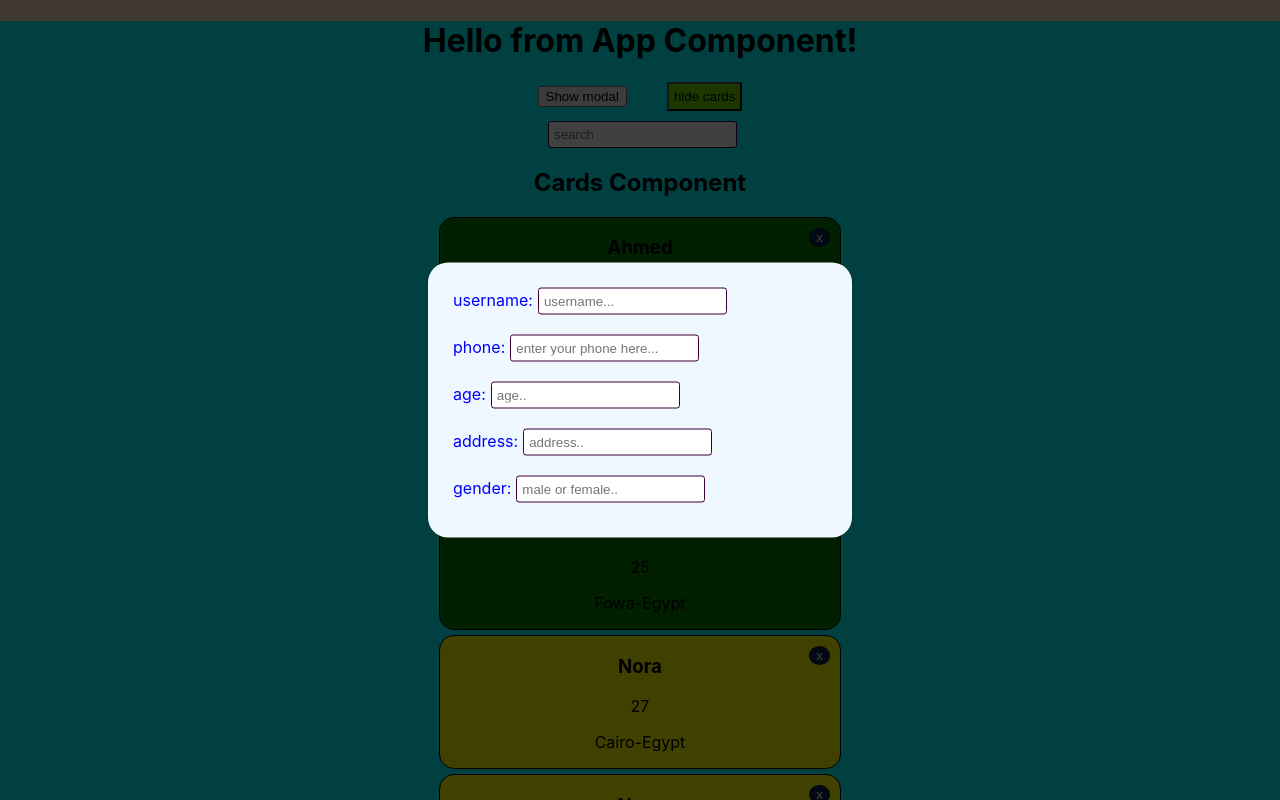
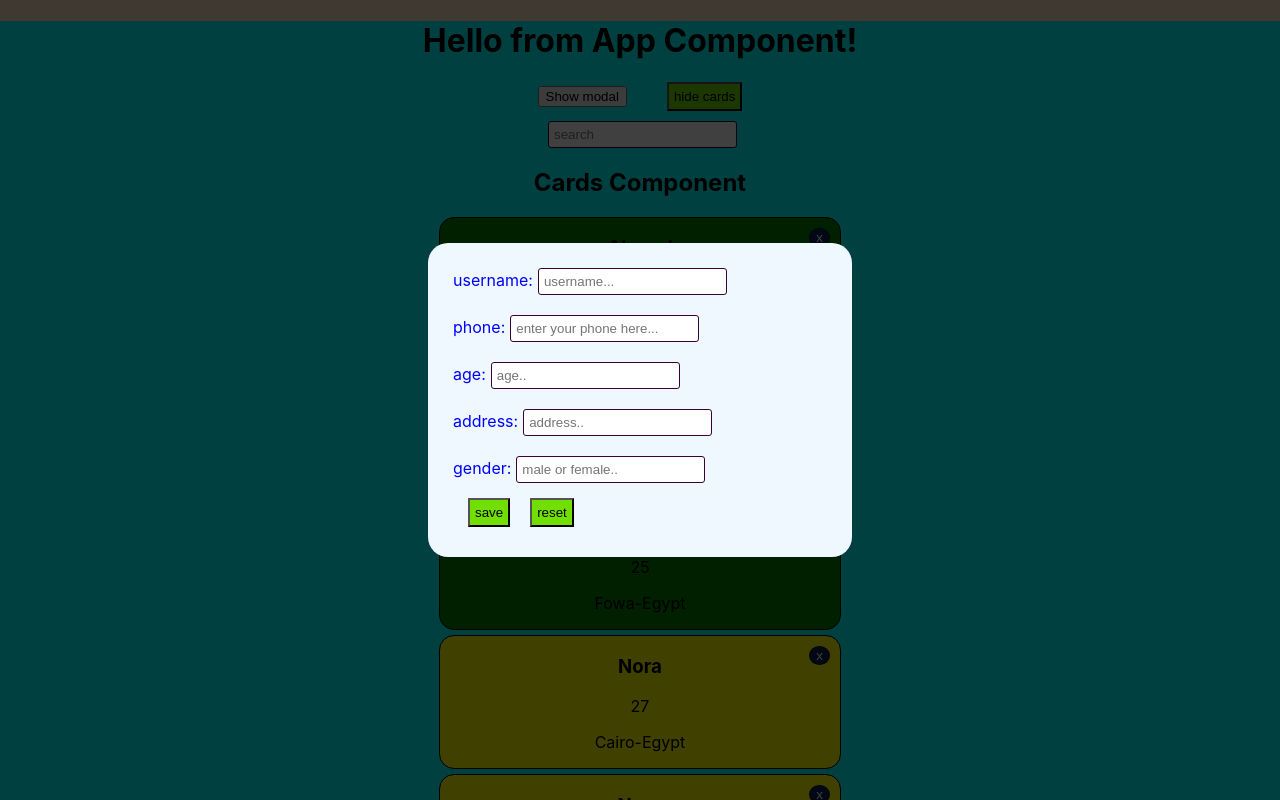
Before and after one commit to AhmedGhobashi/react-01, a React (Create React App) app: page / in a window 1280 px wide. Both pictures are taken after a click on the button "Show modal". Shown: the top 800 px of the page. Built offline with nearby package versions, Linux system fonts and the light colour scheme.

Commit message:
add new user and drilling function new user handler

```diff
--- a/src/App/App.js
+++ b/src/App/App.js
@@ -9,7 +9,7 @@ import Button from '../Components/Layout/Button';
 
 
 
-function App() {
+function App(props) {
 
   // // ### USE REF ### to handle input from the elemnt/form..etc
   // const inputEl = useRef();
@@ -40,7 +40,6 @@ function App() {
       name: "Ahmed",
       age: 25,
       address: "Alex-Egypt",
-      working: false,
       gender: "male",
     },
     {
@@ -48,7 +47,6 @@ function App() {
       name: "Emam",
       age: 26,
       address: "KFS-Egypt",
-      working: true,
       gender: "male",
     },
     {
@@ -56,7 +54,6 @@ function App() {
       name: "Ibrahim",
       age: 25,
       address: "Fowa-Egypt",
-      working: true,
       gender: "male",
     },
     {
@@ -64,7 +61,6 @@ function App() {
       name: "Nora",
       age: 27,
       address: "Cairo-Egypt",
-      working: true,
       gender: "female",
     },
     {
@@ -72,7 +68,6 @@ function App() {
       name: "Noor",
       age: 26,
       address: "Assuit-Egypt",
-      working: false,
       gender: "female",
     },
     {
@@ -80,7 +75,6 @@ function App() {
       name: "Noreen",
       age: 28,
       address: "Cairo-Egypt",
-      working: true,
       gender: "female",
     },
   ]);
@@ -120,10 +114,15 @@ function App() {
     setShowCard(!showCard); // i told him, after clicking, reverse the last showCard state value.
   };
 
-// function Filtering
+  //new user handler (this will listen to the dorm on Adduser component)
+  const newUserHandler = (data)=>{
+    console.log ("data in app component from Adduser component is:",data);
+  }
+
+// function Filtering searching
 const filterNames = (name)=>{
   // console.log(name);
-  setTheNames(name); // the name tract in searchbar coming frim filter component
+  setTheNames(name); // the name track in searchbar coming frim filter component
 }
 
 // Name Filter
@@ -146,7 +145,9 @@ const closeModal = ()=>{
   return (
     <div className="App">
       <h1>Hello from App Component!</h1>
-      <Modal showingModal={showModal}  closingModal= {closeModal} />
+      <Modal showingModal={showModal}  closingModal= {closeModal} newUserHandler = {newUserHandler}>
+        {props.children}
+      </Modal>
       <div>
         <button style={{marginRight: "20px"}} onClick={()=>setShowModal(true)}>Show modal</button>
 
--- /dev/null
+++ b/src/Components/Adduser/Adduser.js
@@ -0,0 +1,114 @@
+import React, {useState} from "react";
+import Form from '../Layout/Form';
+import Button from "../Layout/Button";
+
+
+
+
+
+
+
+
+const Adduser = (props)=>{
+
+    const [input, setInput] = useState ({
+      name: '',
+      age: '',
+      address: '',
+      gender: '',
+    });
+
+
+    const onSubmitHandler = (e) => {
+        console.log (e); // for testing :D
+      e.preventDefault();
+      console.log (input.name, input.age);
+      props.newUserHandler ({
+        id: Math.round (Math.random() * 200),
+        name: input.name,
+        age: input.age,
+        address: input.address,
+        gender: input.gender
+      });
+
+    };
+
+
+    const inputHandler = (e)=>{
+      const key = e.target.id;
+      const value = e.target.value;
+      /* setInput({[key]: value}); // error because it's async */
+      setInput({ ...input, [key]: value });
+      // another way:   setInput (()=>{
+      //                    return{...input, [key]: value}
+      //                              });
+      console.log(input); // this will be previous because u know... it's async
+    }
+
+
+    return (
+      <Form onSubmit={onSubmitHandler}>
+        <Form.Controller>
+          <label htmlFor="username">username:</label>
+          <input
+            type="text"
+            placeholder="username..."
+            id="name"
+            onChange={inputHandler}
+          />
+        </Form.Controller>
+
+        <Form.Controller>
+          <label htmlFor="phone">phone:</label>
+          <input
+            id="phone"
+            type="text"
+            placeholder="enter your phone here..."
+          />
+        </Form.Controller>
+
+        <Form.Controller>
+          <label htmlFor="age">age:</label>
+          <input
+            type="number"
+            placeholder="age.."
+            id="age"
+            onChange={inputHandler}
+            value={input.age}
+          />
+        </Form.Controller>
+
+        <Form.Controller>
+          <label htmlFor="address">address:</label>
+          <input
+            type="text"
+            placeholder="address.."
+            id="address"
+            onChange={inputHandler}
+            value={input.address}
+          />
+        </Form.Controller>
+
+        <Form.Controller>
+          <label htmlFor="gender">gender:</label>
+          <input
+            type="text"
+            placeholder="male or female.."
+            id="gender"
+            onChange={inputHandler}
+            value={input.gender}
+          />
+        </Form.Controller>
+
+        <div style={{ marginTop: "10px" }}>
+          <Button style={{ marginLeft: "10px" }} type="submit">
+            save
+          </Button>
+
+          <Button type="reset">reset</Button>
+        </div>
+      </Form>
+    );
+}
+
+export default Adduser;
--- a/src/Components/Layout/Button.js
+++ b/src/Components/Layout/Button.js
@@ -5,7 +5,7 @@ import styles from './Form.module.css';
 const Button = (props)=>{
 
     return (
-           <button className={styles.button}
+      <button className={styles.button}  type={`${props.type ? props.type: "button"}`}
         onClick={props.onClick}
       > {props.children} </button>
     )
--- a/src/Components/Layout/Form.js
+++ b/src/Components/Layout/Form.js
@@ -6,7 +6,7 @@ import styles from './Form.module.css';
 const Controller = (props)=>{
 
     return (
-    <div className={styles.controllers}>
+    <div  className={styles.controllers }>
         {props.children}
     </div>
 
@@ -14,7 +14,11 @@ const Controller = (props)=>{
 }
 
 
-const Form = (props)=> {return <form>{props.children}</form>}
+const Form = (props)=> {return (
+  <form onSubmit={props.onSubmit} className={styles.forrm}>
+    {props.children}
+  </form>
+);}
 
 
 Form.Controller = Controller;
--- a/src/Components/Modal/Modal.js
+++ b/src/Components/Modal/Modal.js
@@ -1,55 +1,29 @@
 import React, {Fragment} from "react";
 import styles from './Modal.module.css';
 import ReactDOM from "react-dom";
-import Form from '../Layout/Form';
+import Adduser from "../Adduser/Adduser";
+
 
 const BackDrop = ({close, show})=> {
     return <div className={`${styles.backDrop} ${show ? styles.SHOW : '' }` }  onClick={close}></div>
 }
 
 
-const PopUp= ({show})=> {
+const PopUp= ({show, children, newUserHandler})=> {
 
     // we used Controller like this to send the {props.children this way and try it}
     // the children are <label and input> as u can see
     return (
       <div className={`${styles.pupUp} ${show ? styles.SHOWPOPUP : ""}`}>
-        <Form className={styles.forrm}>
-          <Form.Controller>
-            <label htmlFor="username">username:</label>
-            <input type="text" placeholder="username..." id="username" />
-          </Form.Controller>
-
-          <Form.Controller>
-            <label htmlFor="phone">phone:</label>
-            <input
-              id="phone"
-              type="text"
-              placeholder="enter your phone here..."
-            />
-          </Form.Controller>
-
-          <Form.Controller>
-            <label htmlFor="age">age:</label>
-            <input type="number" placeholder="age.." id="age" />
-          </Form.Controller>
-
-          <Form.Controller>
-            <label htmlFor="address">address:</label>
-            <input type="text" placeholder="address.." id="address"  />
-          </Form.Controller>
-
-          <Form.Controller>
-            <label htmlFor="gender">gender:</label>
-            <input type="text" placeholder="male or female.." id="gender" />
-          </Form.Controller>
-        </Form>
+      <Adduser newUserHandler= {newUserHandler}>
+        {children}
+      </Adduser>
       </div>
     );
 }
 
 
-const Modal = ({showingModal, closingModal})=> {
+const Modal = ({showingModal, closingModal, children, newUserHandler})=> {
 
 
     return (
@@ -58,7 +32,7 @@ const Modal = ({showingModal, closingModal})=> {
           {ReactDOM.createPortal(
             <Fragment>
               <BackDrop show={showingModal} close={closingModal} />
-              <PopUp show={showingModal} />
+              <PopUp show={showingModal}  newUserHandler= {newUserHandler}>{children}</PopUp>
             </Fragment>,
             document.getElementById("modal"),
           )}
```
